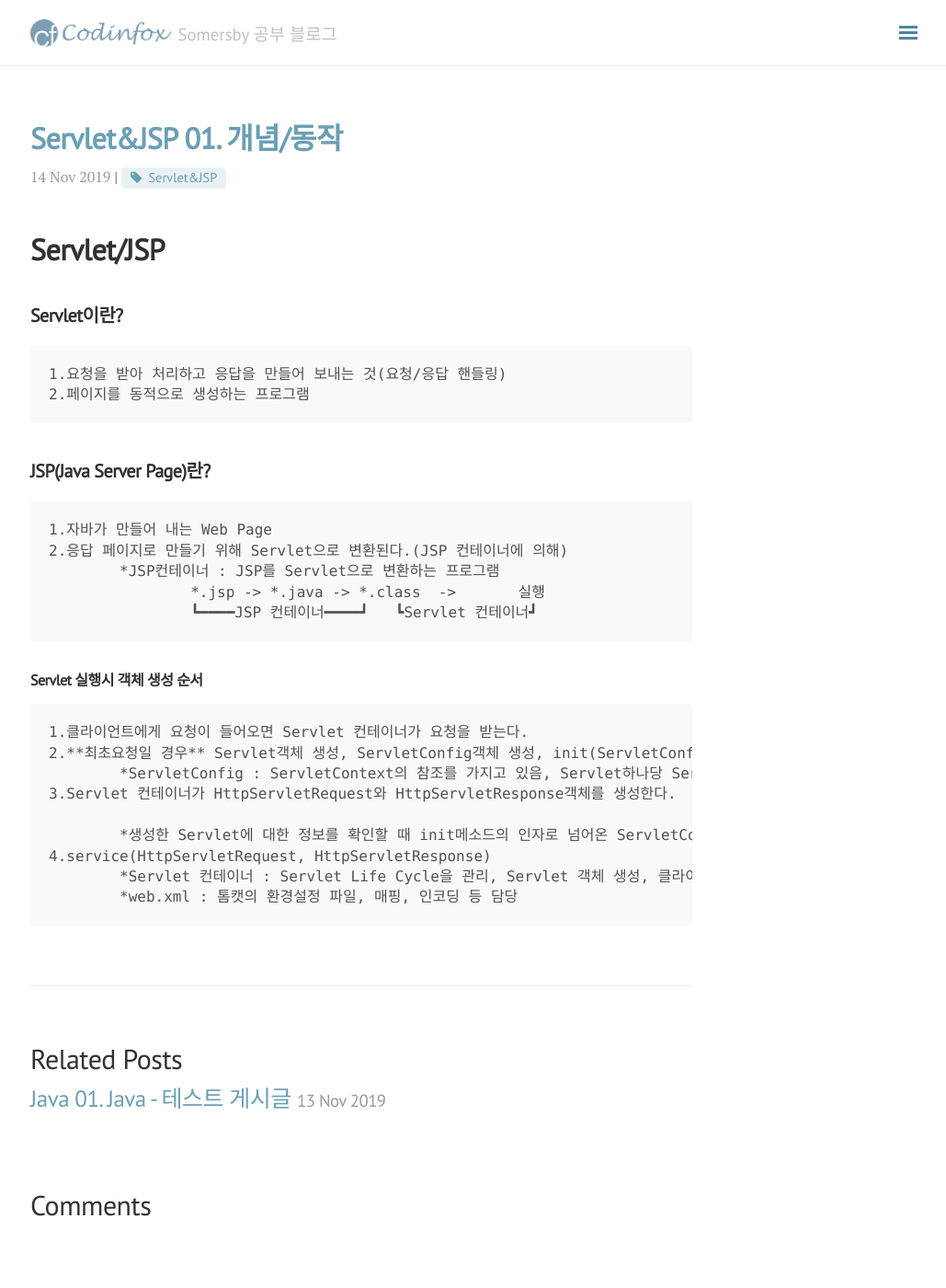
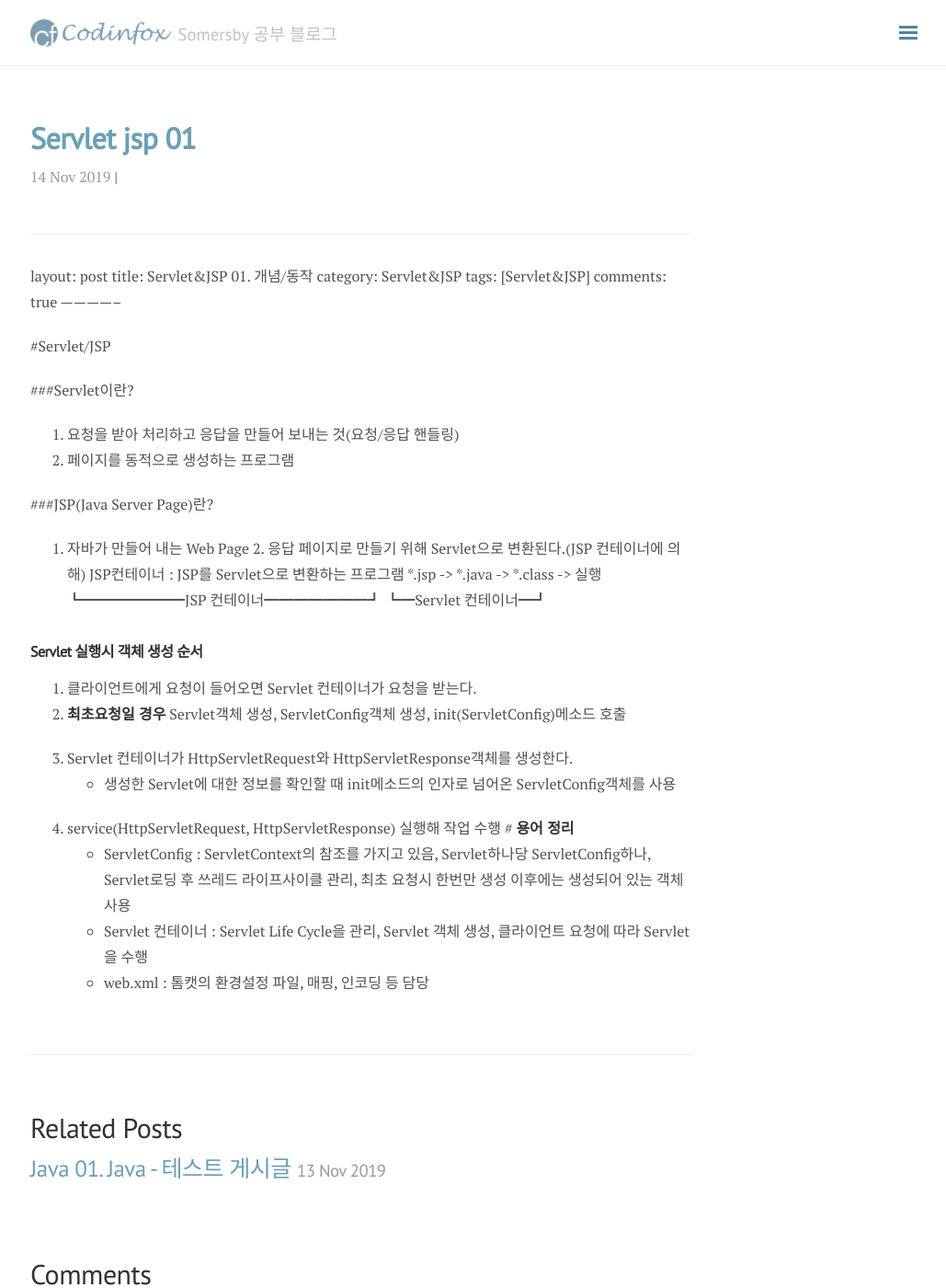
Before and after one commit to Somersbii/Somersbii.github.io, a Jekyll site: the page built from _posts/2019-11-14-Servlet JSP-01.md, in a window 1280 px wide and 1400 px high. Shown: the whole window at 92% size, without its empty margins (247-1276 px from the left). Built offline with Jekyll 4.4.1, drawn with Linux system fonts in a browser that asks for light colours; nearby versions of some CDN libraries; our own code applies the rules of GitHub Pages for plain Markdown files; comment, search, counter and statistics services are not loaded.

Commit message:
Update 2019-11-14-Servlet JSP-01.md

```diff
--- a/_posts/2019-11-14-Servlet JSP-01.md
+++ b/_posts/2019-11-14-Servlet JSP-01.md
@@ -1,32 +1,33 @@
 ---
-layout: post
-title: Servlet&JSP 01. 개념/동작
+layout: post title: Servlet&JSP 01. 개념/동작
 category: Servlet&JSP
 tags: [Servlet&JSP]
 comments: true
----
+--------------
 
-# Servlet/JSP
+#Servlet/JSP
 
-## Servlet이란?
-	1.요청을 받아 처리하고 응답을 만들어 보내는 것(요청/응답 핸들링)
-	2.페이지를 동적으로 생성하는 프로그램
+###Servlet이란?
 
+1.	요청을 받아 처리하고 응답을 만들어 보내는 것(요청/응답 핸들링)
+2. 페이지를 동적으로 생성하는 프로그램
 
-## JSP(Java Server Page)란?
-	1.자바가 만들어 내는 Web Page
-	2.응답 페이지로 만들기 위해 Servlet으로 변환된다.(JSP 컨테이너에 의해)
-		*JSP컨테이너 : JSP를 Servlet으로 변환하는 프로그램
-			*.jsp -> *.java -> *.class  ->       실행
-			┗━━━━JSP 컨테이너━━━━┛   ┗Servlet 컨테이너┛
+###JSP(Java Server Page)란?
+1. 자바가 만들어 내는 Web Page 2. 응답 페이지로 만들기 위해 Servlet으로 변환된다.(JSP 컨테이너에 의해)
+	JSP컨테이너 : JSP를 Servlet으로 변환하는 프로그램
+	 *.jsp -> *.java -> *.class ->        실행
+	┗━━━━━━━JSP 컨테이너━━━━━━━┛   ┗━Servlet 컨테이너━┛
 
-### Servlet 실행시 객체 생성 순서
-	1.클라이언트에게 요청이 들어오면 Servlet 컨테이너가 요청을 받는다.
-	2.**최초요청일 경우** Servlet객체 생성, ServletConfig객체 생성, init(ServletConfig)
-		*ServletConfig : ServletContext의 참조를 가지고 있음, Servlet하나당 ServletConfig하나, Servlet로딩 후 쓰레드 라이프사이클 관리, 최초 요청시 한번만 생성 이후에는 생성되어 있는 객체 사용
-	3.Servlet 컨테이너가 HttpServletRequest와 HttpServletResponse객체를 생성한다.
+#### Servlet 실행시 객체 생성 순서
+1. 클라이언트에게 요청이 들어오면 Servlet 컨테이너가 요청을 받는다.
+2. **최초요청일 경우** Servlet객체 생성, ServletConfig객체 생성, init(ServletConfig)메소드 호출
 
-		*생성한 Servlet에 대한 정보를 확인할 때 init메소드의 인자로 넘어온 ServletConfig객체를 사용
-	4.service(HttpServletRequest, HttpServletResponse)
-		*Servlet 컨테이너 : Servlet Life Cycle을 관리, Servlet 객체 생성, 클라이언트 요청에 따라 Servlet을 수행
-		*web.xml : 톰캣의 환경설정 파일, 매핑, 인코딩 등 담당
+3. Servlet 컨테이너가 HttpServletRequest와 HttpServletResponse객체를 생성한다.
+	-	생성한 Servlet에 대한 정보를 확인할 때 init메소드의 인자로 넘어온 ServletConfig객체를 사용
+
+4. service(HttpServletRequest, HttpServletResponse) 실행해 작업 수행
+#
+**용어 정리**
+* ServletConfig : ServletContext의 참조를 가지고 있음, Servlet하나당 ServletConfig하나, Servlet로딩 후 쓰레드 라이프사이클 관리, 최초 요청시 한번만 생성 이후에는 생성되어 있는 객체 사용
+* Servlet 컨테이너 : Servlet Life Cycle을 관리, Servlet 객체 생성, 클라이언트 요청에 따라 Servlet을 수행
+* web.xml : 톰캣의 환경설정 파일, 매핑, 인코딩 등 담당
```
